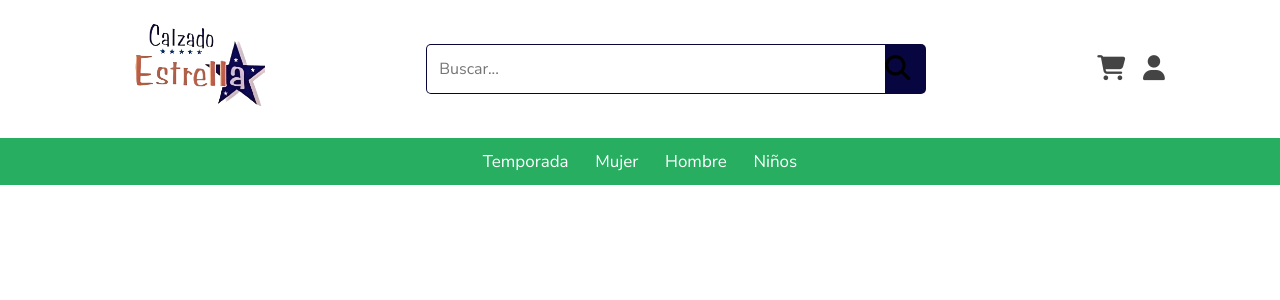
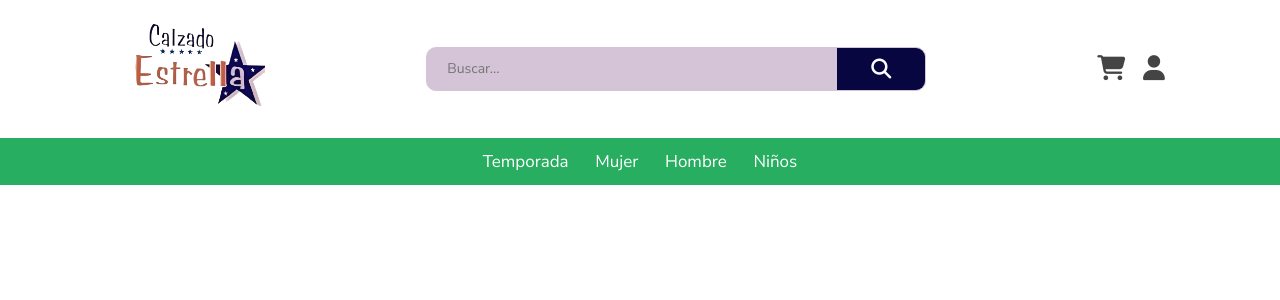
Before and after one commit to angeosgit92/Project_CalzadoEstrella, a Python web app: template templates/base.html in a window 1280 px wide. Shown: the top 300 px of the page. Run offline with Jinja, Linux system fonts and the light colour scheme; the template is opened without the code that fills it, so the values that code supplies are empty.

Commit message:
organized search bar

```diff
--- a/templates/base.html
+++ b/templates/base.html
@@ -31,9 +31,11 @@
 			<img src="Logo.png" alt="Calzado Estrella">
 		</a>
 
-        <form action="" class="search-form">
-            <input type="search" name="" placeholder="Buscar..." id="search-box">
-            <label for="search-box" class="fa-solid fa-magnifying-glass"></label>
+        <form class="search-form">
+            <input type="search" placeholder="Buscar..." />
+            <button class="btn-search">
+                <i class="fa-solid fa-magnifying-glass"></i>
+            </button>
         </form>
 
         <div class="icons">
--- a/templates/style.css
+++ b/templates/style.css
@@ -8,6 +8,9 @@
     --border:.1rem solid rgba(0,0,0,.1);
     --border-hover:.1rem solid var(--black);
     --box-shadow:0 .5rem 1rem rgba(0,0,0,.1);
+    --primary-color: #c7a17a;
+	--background-color: #f9f5f0;
+	--dark-color: #151515;
 }
 
 *{
@@ -101,31 +104,50 @@ section{
     vertical-align: middle; /* Alinear verticalmente con el texto */
     margin-right: 0.5rem; /* Espacio a la derecha del texto */
 }
-
-.header .header-1 .search-form{
-    width:50rem;
-    height:5rem;
-    border:var(--border);
+.search-form {
+    position: relative;
+    display: flex;
+    align-items: center;
+    border: .5px solid #D5C4D7;
+    border-radius: 2rem;
+    background-color: #D5C4D7;
+    height: 4.4rem;
     overflow: hidden;
-    background:#080640;
-    display:flex;
-    align-items: center;
-    border-radius: .5rem;
+    border-radius: 1rem;
+    width: 50rem;
 }
 
-.header .header-1 .search-form input{
-    font-size: 1.6rem;
-    padding:0 1.2rem;
-    height:100%;
-    width:100%;
-    text-transform: none;
-    color:var(--black);
+.search-form input {
+    outline: none;
+    font-family: "Nunito Sans", sans-serif;
+    border: none;
+    width: calc(100% - 4.4rem); /* Ancho del input ajustado para dejar espacio para el icono */
+    font-size: 1.4rem;
+    padding: 0 2rem;
+    color: #080640;
+    cursor: pointer;
+    background-color: transparent; /* Establecer el fondo del input como transparente */
 }
 
-.header .header-1 .search-form label{
-    font-size: 2.5rem;
-    padding-right: 1.5rem;
-    color:var(--white);
+.search-form input::-webkit-search-cancel-button {
+    appearance: none;
+}
+
+.search-form .btn-search {
+    border: none;
+    background-color: #080640;
+    display: flex;
+    align-items: center;
+    justify-content: center;
+    height: 100%;
+    padding: 1rem;
+    flex: 1;
+    margin-left: -4.4rem; /* Mover el icono de búsqueda hacia la esquina superior derecha */
+}
+
+.btn-search i {
+    font-size: 2rem;
+    color: #fff;
 }
 
 
```
